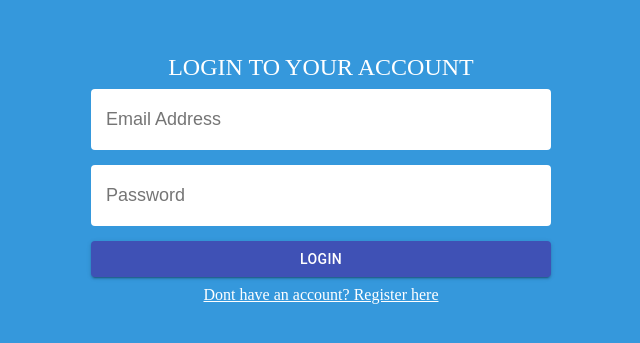
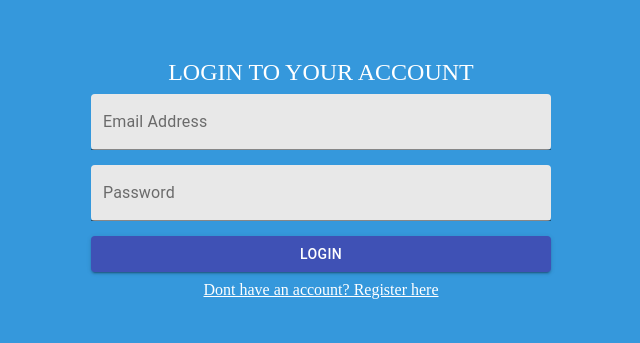
Before and after one commit to Crysis020304050/internship_task, a React (Create React App) app in the folder client/: page /login in a window 1280 px wide. Shown: the part 221-564 px from the top of the page, without its empty margins (319-959 px from the left). Built offline with nearby package versions, Linux system fonts and the light colour scheme; the HTML template or start-up script is replaced by a standard one.

Commit message:
Replaced my own field components with material-ui TextField

```diff
--- a/client/src/components/FormComponents/FieldError/index.js
+++ /dev/null
@@ -1,18 +0,0 @@
-import React from 'react';
-import PropTypes from 'prop-types';
-
-
-const FieldError = ({className, touched, error}) => (
-    <>
-        {
-            touched && error && <span className={className}>{error}</span>
-        }
-    </>
-);
-FieldError.propTypes = {
-    className: PropTypes.string,
-    touched: PropTypes.bool,
-    error: PropTypes.string,
-};
-
-export default FieldError;
--- a/client/src/components/FormComponents/FieldInput/index.js
+++ /dev/null
@@ -1,16 +0,0 @@
-import React from 'react';
-import PropTypes from 'prop-types';
-
-const FieldInput = ({label, input, type, className}) => (
-    <input { ...input } placeholder={ label } type={ type }
-           className={ className }/>
-);
-
-FieldInput.propTypes={
-    label: PropTypes.string,
-    input:PropTypes.object.isRequired,
-    type: PropTypes.string,
-    className: PropTypes.string,
-};
-
-export default FieldInput;
--- a/client/src/components/FormComponents/FieldInputWrapper/index.js
+++ /dev/null
@@ -1,14 +0,0 @@
-import React from 'react';
-import PropTypes from 'prop-types';
-
-const FieldInputWrapper = (props) => (
-    <div {...props}>
-
-    </div>
-);
-
-FieldInputWrapper.propTypes = {
-    className: PropTypes.string,
-};
-
-export default FieldInputWrapper;
--- a/client/src/components/FormComponents/FormField/FormField.module.sass
+++ b/client/src/components/FormComponents/FormField/FormField.module.sass
@@ -5,6 +5,8 @@
   flex-direction: column
   justify-content: center
   align-self: stretch
+  margin-bottom: 15px
+  color: white
 
 .inputStyle
   background-color: white
@@ -12,8 +14,6 @@
   border-radius: 4px
   color: #9ca8b7
   font-size: 18px
-  padding: 20px 15px
-  margin-bottom: 15px
   flex: 1
 
 .warningStyle
--- a/client/src/components/FormComponents/FormField/index.js
+++ b/client/src/components/FormComponents/FormField/index.js
@@ -1,32 +1,18 @@
 import React from "react";
-import FieldError from "../FieldError";
-import FieldInput from "../FieldInput";
-import FieldInputWrapper from "../FieldInputWrapper";
-import PropTypes from "prop-types";
-import classNames from 'classnames';
 import styles from './FormField.module.sass';
+import TextField from '@material-ui/core/TextField';
 
-const FormField = ({label, type, inputStyle, input, meta: {touched, error, visited}, warningStyle, validStyle, invalidStyle, containerStyle}) => {
-
-    const inputClassName = classNames(styles.inputStyle, inputStyle, {
-        [invalidStyle || styles.invalidStyle]: touched && error,
-        [validStyle || styles.validStyle]: visited && !error,
-    });
-
-    return (
-        <FieldInputWrapper className={classNames(styles.containerStyle, containerStyle)}>
-            <FieldInput input={input} className={inputClassName} label={label} type={type}/>
-            <FieldError className={warningStyle} error={error} touched={touched}/>
-        </FieldInputWrapper>
-    );
-};
-
-FormField.propTypes = {
-    validStyle: PropTypes.string,
-    invalidStyle: PropTypes.string,
-    inputStyle: PropTypes.string,
-    containerStyle: PropTypes.string,
-    warningStyle: PropTypes.string
-};
-
+const FormField = ({label, type, input, meta: {error}}) => (
+    <div className={styles.containerStyle}>
+        <TextField
+            className={styles.inputStyle}
+            error={error}
+            {...input}
+            label={label}
+            type={type}
+            variant="filled"
+            helperText={error}
+        />
+    </div>
+);
 export default FormField;
--- a/client/src/components/Forms/LoginForm/fieldsData.json
+++ b/client/src/components/Forms/LoginForm/fieldsData.json
@@ -1,10 +1,12 @@
 [
   {
+    "id": 1,
     "name": "email",
     "type": "text",
     "label": "Email Address"
   },
   {
+    "id": 2,
     "name": "password",
     "type": "password",
     "label": "Password"
--- a/client/src/pages/LoginPage/LoginPage.module.sass
+++ b/client/src/pages/LoginPage/LoginPage.module.sass
@@ -14,10 +14,10 @@
   width: 100%
   align-items: center
   justify-content: center
+  text-align: center
 
   h2
     font-size: 24px
-    text-align: center
 
   a, a:visited, a:hover, a:active
     text-decoration: underline
--- a/client/src/utils/index.js
+++ b/client/src/utils/index.js
@@ -2,8 +2,8 @@ import React from "react";
 import {Field} from 'redux-form';
 import FormField from "../components/FormComponents/FormField";
 
-export const renderFields = (fieldsData, customClasses = []) => (
-    fieldsData.map((fieldData, index) => (
-        <Field key={index} {...fieldData} {...customClasses} component={FormField}/>
+export const renderFields = (fieldsData = []) => (
+    fieldsData.map(fieldData => (
+        <Field key={fieldData.id} {...fieldData} component={FormField}/>
     ))
 );
```
